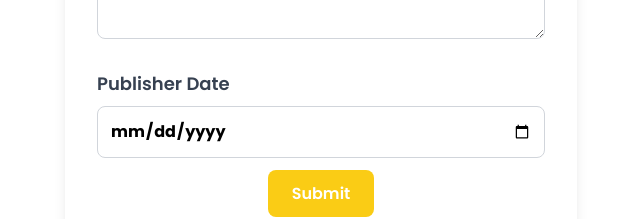
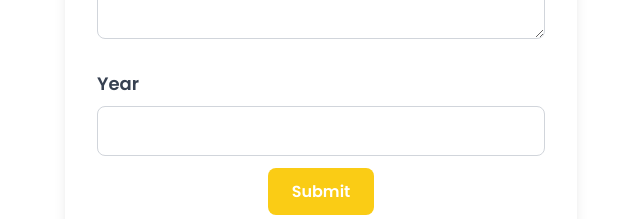
Before and after one commit to Code-collectives/booknest-front, a React (Vite) app: page /addbook in a window 1280 px wide. Shown: the part 579-798 px from the top of the page, without its empty margins (319-959 px from the left). Built offline with nearby package versions, Linux system fonts and the light colour scheme; no server answers.

Commit message:
changed my add book form

```diff
--- a/src/components/Addbooks.jsx
+++ b/src/components/Addbooks.jsx
@@ -115,9 +115,9 @@ const AddBooks = () => {
         </div>
 
         <div>
-          <label htmlFor="publisher-date" className="block text-lg font-semibold text-gray-700">Publisher Date</label>
+          <label htmlFor="publisher-date" className="block text-lg font-semibold text-gray-700">Year</label>
           <input
-            type="date"
+            type="year"
             id="publisher-date"
             name="publisher-date"
             className="mt-2 w-full p-3 border border-gray-300 rounded-lg focus:outline-none focus:ring-2 focus:ring-yellow-400"
--- a/src/components/BookView.jsx
+++ b/src/components/BookView.jsx
@@ -19,7 +19,7 @@ function BookView() {
 
   <div className="row2 mt-10">
     <h2 className="text-2xl font-bold mb-4 text-yellow-300">Find Your Book</h2>
-    <div className="flex items-center space-x-4">
+    {/* <div className="flex items-center space-x-4">
       <input
         type="text"
         placeholder="Enter your book"
@@ -28,7 +28,7 @@ function BookView() {
       <button className="px-4 py-2 bg-yellow-300 text-white rounded-md hover:bg-yellow-700">
         <CiSearch />
       </button>
-    </div>
+    </div> */}
   </div>
 
 
```
